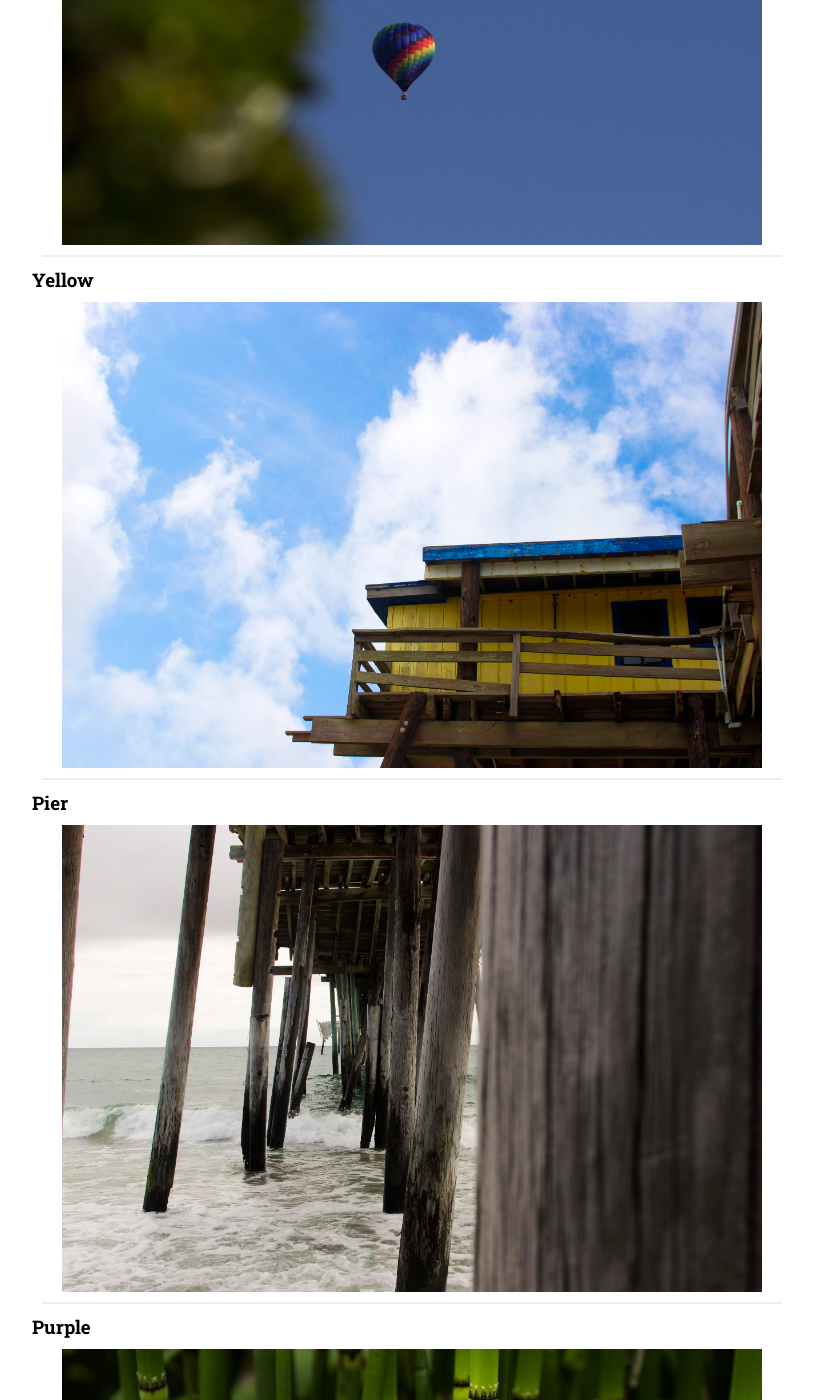
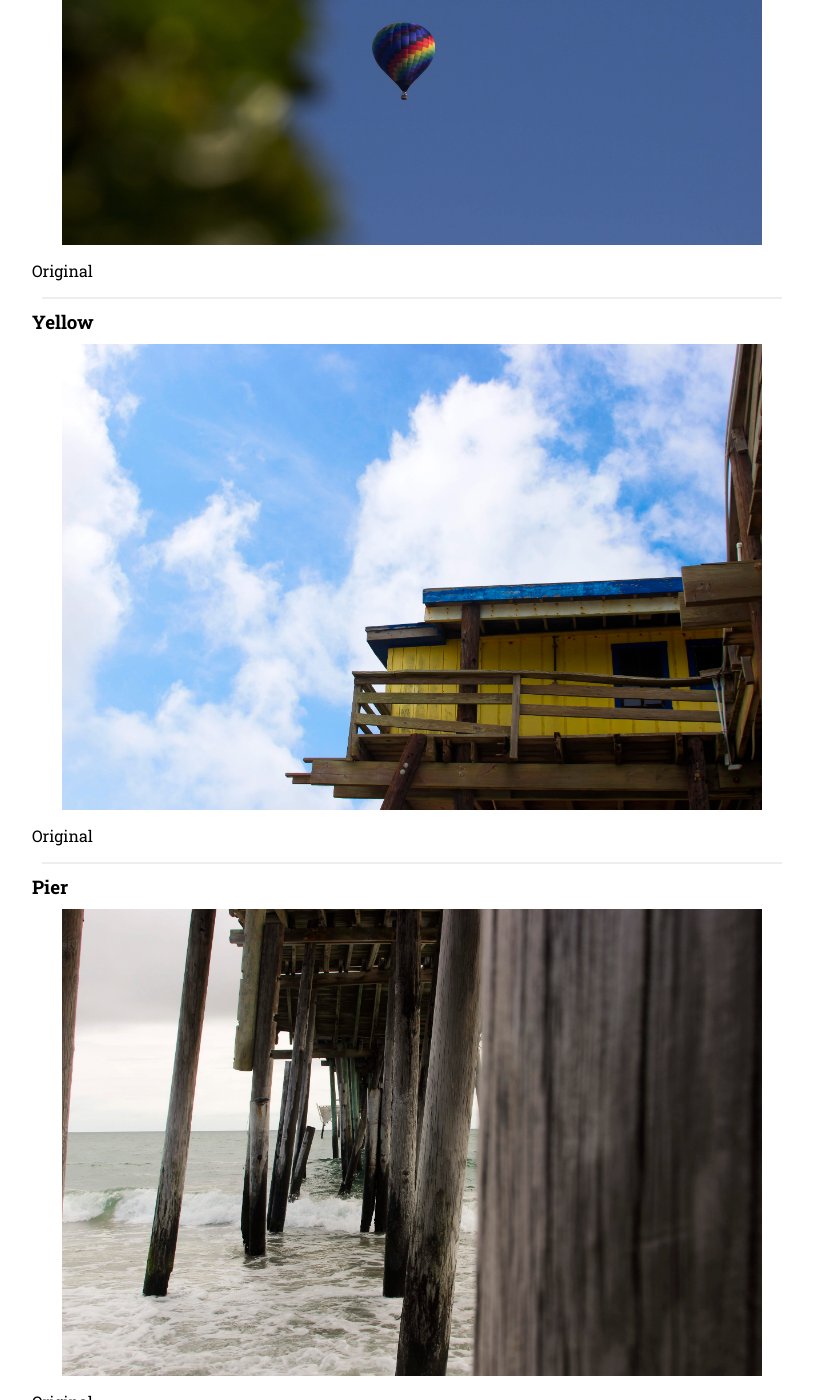
Before and after one commit to AmericanOneironautics/americanoneironautics.github.io, a Jekyll site: the page built from _posts/2020-04-10-The-Content-Collection.md, in a window 1280 px wide and 1400 px high, scrolled down 338 px. Shown: the whole window, without its empty margins (228-1041 px from the left). Built offline with Jekyll 4.4.1, drawn with Linux system fonts in a browser that asks for light colours; some of the changed text lies outside the part shown.

Commit message:
fixed pics

```diff
--- a/_posts/2020-04-10-The-Content-Collection.md
+++ b/_posts/2020-04-10-The-Content-Collection.md
@@ -11,10 +11,14 @@ categories: [Images]
 
 ![Balloon](/assets/images/Balloon.JPG)
 
+[Original](/assets/images/Balloon.JPG)
+
 ---
 ### Yellow
 
 ![Yellow](/assets/images/Yellow.JPG)
+
+[Original](/assets/images/Yellow.JPG)
 
 ---
 
@@ -22,11 +26,15 @@ categories: [Images]
 
 ![Pier](/assets/images/Pier.JPG)
 
+[Original](/assets/images/Pier.JPG)
+
 ---
 
 ### Purple
 
 ![Purple](/assets/images/Purple.jpg)
+
+[Original](/assets/images/Purple.jpg)
 
 ---
 
@@ -34,11 +42,15 @@ categories: [Images]
 
 ![Tiki](/assets/images/Tiki.JPG)
 
+[Original](/assets/images/Tiki.JPG)
+
 ---
 
 ### Happiness
 
 ![Happiness](/assets/images/Happiness.JPG)
 
+[Original](/assets/images/Happiness.JPG)
+
 ---
 ---
```
Also changed, not shown: _posts/2020-01-04-Dream-Paintings.md (+9 -3 lines).
